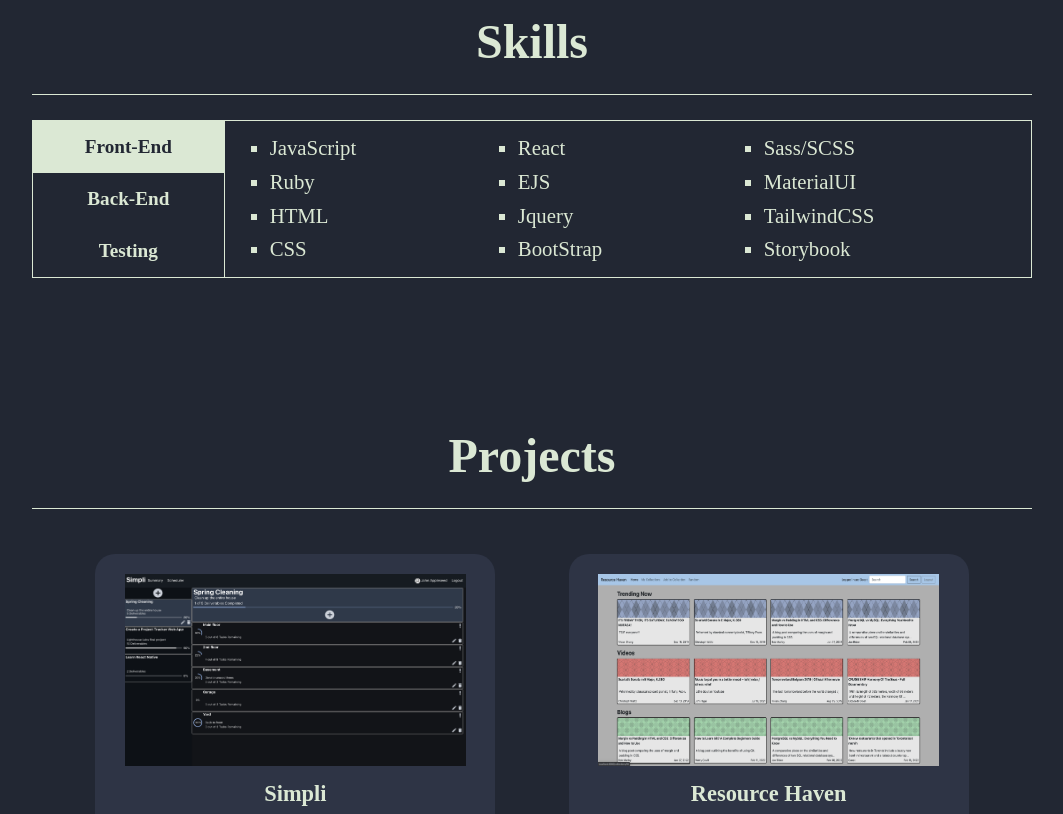
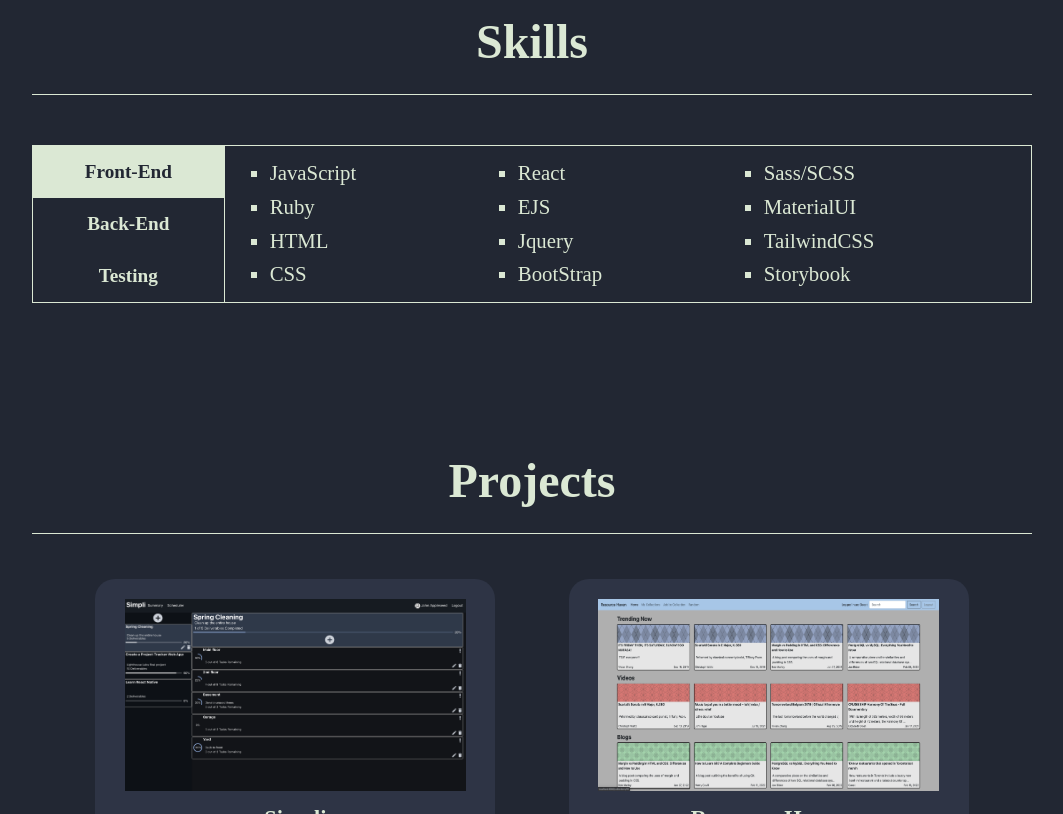
Before and after one commit to NealePT/nealetaylorcom, a React (Create React App) app in the folder react-site/: page / in a window 1280 px wide. Shown: the part 2060-2874 px from the top of the page, without its empty margins (108-1171 px from the left). Built offline with nearby package versions, Linux system fonts and the light colour scheme.

Commit message:
fix skills h3 spacing

```diff
--- a/react-site/src/components/Skills.css
+++ b/react-site/src/components/Skills.css
@@ -1,5 +1,5 @@
 .skills h3 {
-  margin: 25px 0px;
+  margin: 25px 0px 50px 0px;
   padding: 0px 0px 25px 0px;
   font-size: 3rem;
   display: flex;
@@ -12,7 +12,7 @@
   color: #DBE8D4;
   display: flex;
   border: 1px solid #DBE8D4;
-  margin-bottom: 150px;
+  margin: 20px 0px 150px 0px;
 }
 
 .skillContainer h5 {
```
